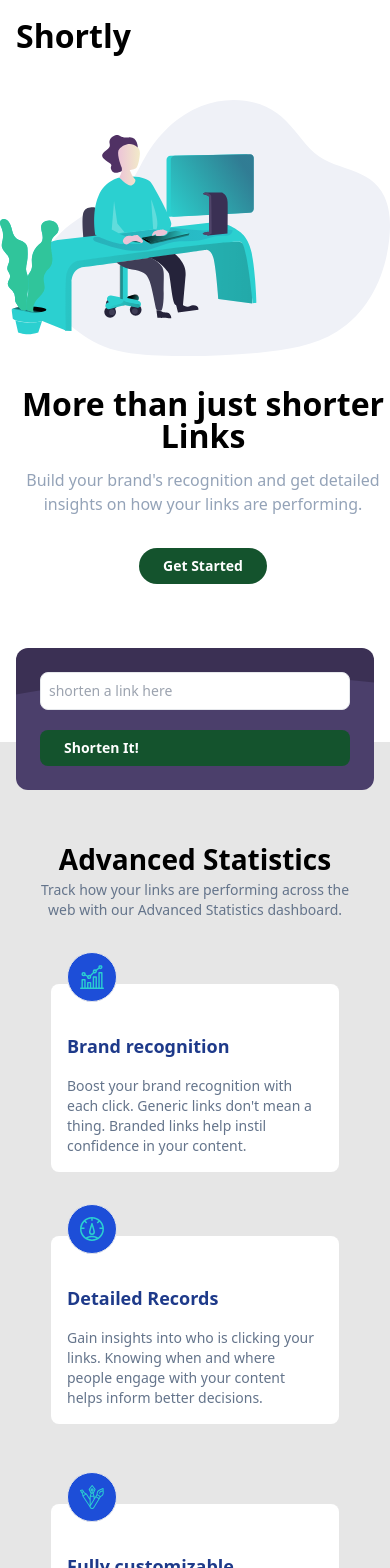
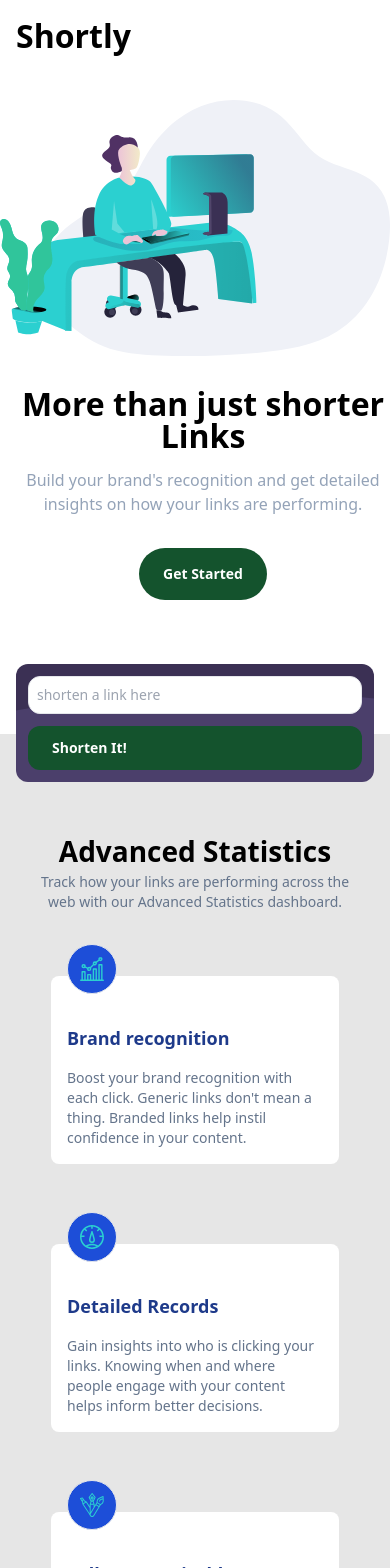
Before and after one commit to vivi-uch/Shortly, a React (Create React App) app: page / in a window 390 px wide. Shown: the top 1568 px of the page. Built offline with nearby package versions, Linux system fonts and the light colour scheme.

Commit message:
input-edit

```diff
--- a/src/Body.jsx
+++ b/src/Body.jsx
@@ -7,21 +7,21 @@
       content:
         "Boost your brand recognition with each click. Generic links don't mean a thing. Branded links help instil confidence in your content.",
       src: "images/icon-brand-recognition.svg",
-      mTop: "md:transform translate-y-0",
+      mTop: "md:translate-y-0",
     },
     {
       name: "Detailed Records",
       content:
         "Gain insights into who is clicking your links. Knowing when and where people engage with your content helps inform better decisions.",
       src: "images/icon-detailed-records.svg",
-      mTop: "md:transform translate-y-10",
+      mTop: "md:translate-y-10",
     },
     {
       name: "Fully customizable",
       content:
         "Improve brand awareness and content discoverability through customizable links, supercharging audience engagement.",
       src: "images/icon-fully-customizable.svg",
-      mTop: "md:transform translate-y-24",
+      mTop: "md:translate-y-24",
     },
   ];
 
@@ -38,8 +38,8 @@
       </div>
 
       <div className="relative">
-        <hr className="hidden border-green-600 md:block absolute w-full top-32 border-4"></hr>
-        <div className="flex flex-col items-center gap-6 md:flex-row md:justify-between my-16 md:my-20 ">
+        <hr className="hidden border-green-600 md:block absolute w-full md:top-32 border-4"></hr>
+        <div className="flex flex-col items-center gap-20 md:gap-6 md:flex-row md:justify-between mt-16 md:my-20 ">
           {card.map((card) => (
             <Card
               key={card.name}
--- a/src/Card.jsx
+++ b/src/Card.jsx
@@ -1,7 +1,7 @@
 export default function Card({ src, name, content, mTop }) {
   return (
     <div
-      className={`relative flex flex-col bg-white pt-4 px-4 md:px-8 pb-4 rounded-lg w-full max-w-[18rem] md:max-w-[20rem] ${mTop}`}
+      className={`relative flex flex-col bg-white py-4 px-4 md:px-8 md:pb-4 rounded-lg w-full max-w-[18rem] md:max-w-[20rem] ${mTop}`}
     >
       <div className="border bg-blue-700 rounded-full p-3 md:p-4 absolute top-[-2rem]">
         <img src={src} alt={name} className="w-6 h-auto md:w-8" />
--- a/src/Heading.jsx
+++ b/src/Heading.jsx
@@ -7,17 +7,17 @@
       <Nav />
       <div className="flex flex-col-reverse mt-4 md:grid md:grid-cols-2 md:mt-28 mb-4 items-center">
         <div className="flex flex-col ml-4 md:ml-32 text-center md:text-left">
-          <h1 className="font-extrabold md:font-bold text-[2rem] md:text-[4.5rem] leading-none">
+          <h1 className="font-extrabold md:font-bold text-[2rem] md:text-[4.5rem] leading-none ">
             More than just shorter Links
           </h1>
           <p className="text-slate-400 text-[1rem] md:text-[1.4rem] mt-4">
             Build your brand's recognition and get detailed insights on how your
             links are performing.
           </p>
-          <div className="flex justify-center md:justify-start mt-8">
+          <div className="flex justify-center md:justify-start mt-8 ">
             <Button
               name="Get Started"
-              styling="rounded-[44px] py-2 md:py-4 text-sm md:text-base"
+              styling="rounded-[44px]   py-4 text-sm md:text-base"
             />
           </div>
         </div>
--- a/src/Search.jsx
+++ b/src/Search.jsx
@@ -3,16 +3,19 @@
 export default function Search() {
   return (
     <div
-      className="mx-4 md:mx-32 p-6 gap-3 flex flex-col md:flex-row text-gray-custom text-sm md:text-lg bg-Dark-Violet rounded-xl md:gap-5 relative z-10 top-12"
+      className="mx-4 md:mx-32 p-3 gap-1 flex flex-col md:flex-row text-gray-custom text-sm md:text-lg bg-Dark-Violet rounded-xl md:gap-5 relative z-10 top-12"
       style={{ backgroundImage: "url('images/bg-shorten-desktop.svg')" }}
     >
       <input
         type="text"
         placeholder="shorten a link here"
-        className="rounded-lg p-2 border flex-grow mb-2 md:mb-0"
+        className="rounded-xl p-2 border flex-grow mb-2 md:mb-0"
       />
       <div className="flex">
-        <Button name="Shorten It!" styling="rounded-lg w-full md:w-auto" />
+        <Button
+          name="Shorten It!"
+          styling="rounded-xl w-full md:w-auto py-3 md:py-3"
+        />
       </div>
     </div>
   );
```
